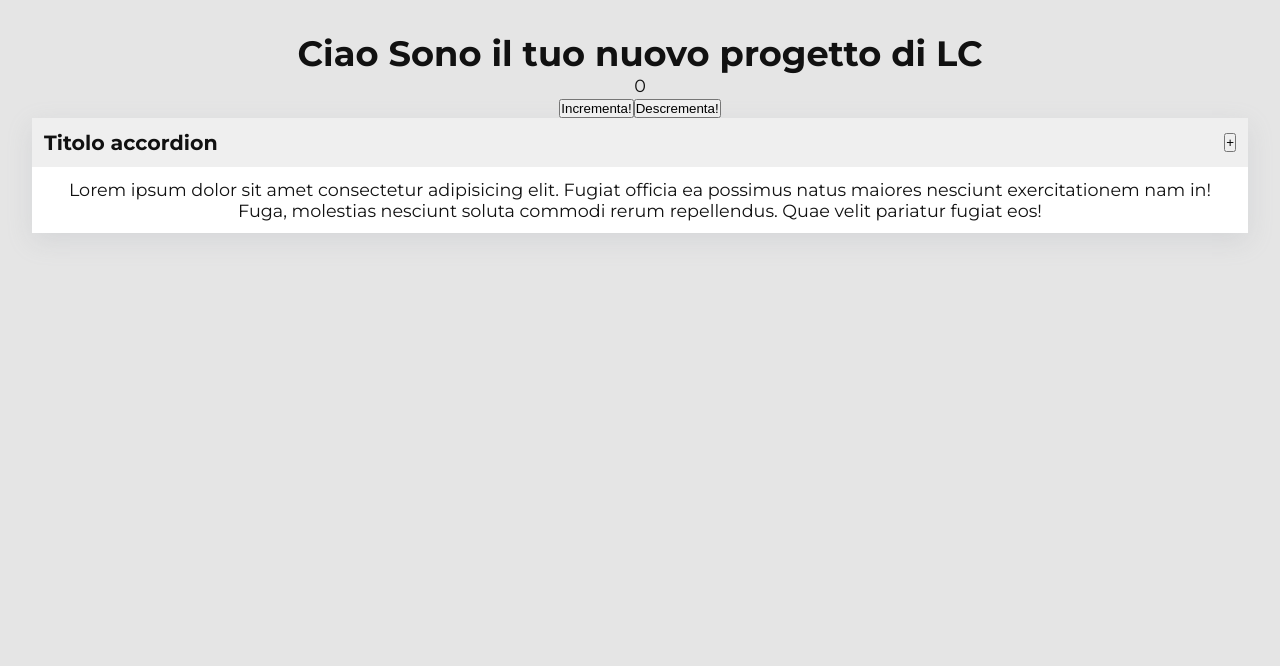
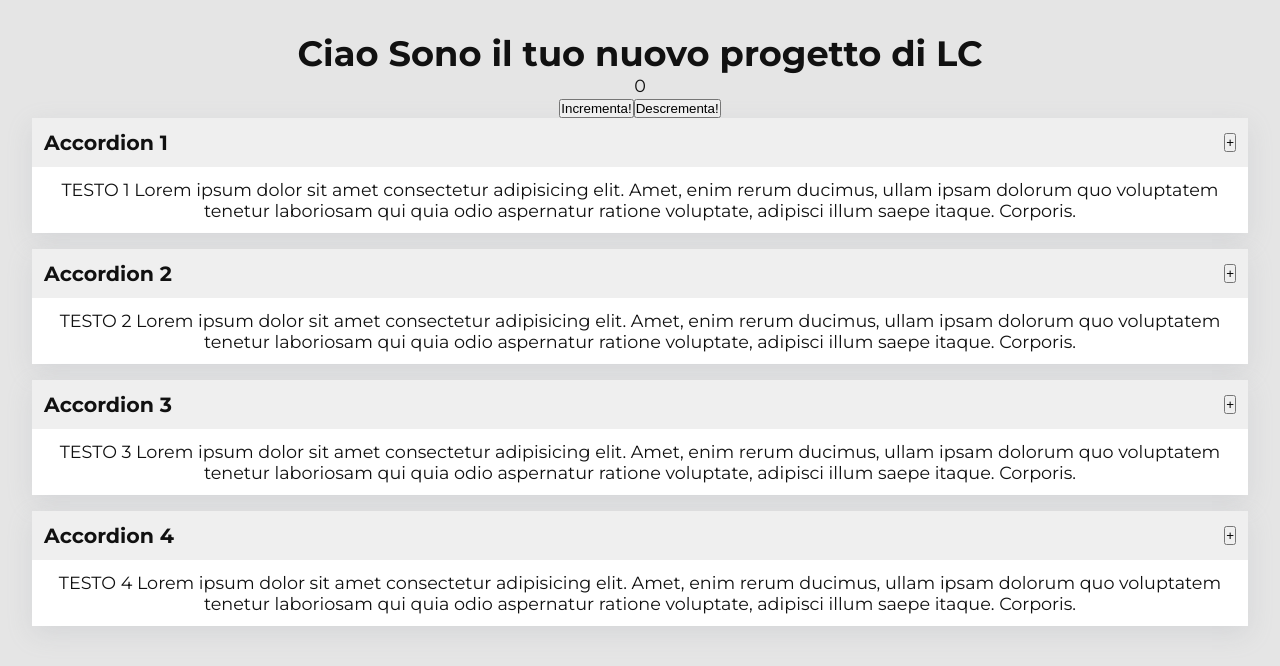
Before and after one commit to pimoGit/react-lc-148, a React (Vite) app: page / in a window 1280 px wide. Shown: the top 666 px of the page. Built offline with nearby package versions, Linux system fonts and the light colour scheme.

Commit message:
gestione accordion item con props

```diff
--- /dev/null
+++ b/src/components/accordion/AccordionItem.jsx
@@ -0,0 +1,16 @@
+export default function AccordionItem(props) {
+
+    const { titolo, contenuto } = props;
+
+    return (
+        <div className="accordion">
+            <div className="accordion__title">
+                <h3>{titolo}</h3>
+                <button>+</button>
+            </div>
+            <div>
+                {contenuto}
+            </div>
+        </div>
+    );
+}
--- a/src/components/accordion/AccordionList.jsx
+++ b/src/components/accordion/AccordionList.jsx
@@ -1,19 +1,47 @@
+import AccordionItem from "./AccordionItem";
+
+
+// DATI
+const faqs = [
+    {
+        title: "Accordion 1",
+        content:
+            "TESTO 1 Lorem ipsum dolor sit amet consectetur adipisicing elit. Amet, enim rerum ducimus, ullam ipsam dolorum quo voluptatem tenetur laboriosam qui quia odio aspernatur ratione voluptate, adipisci illum saepe itaque. Corporis.",
+    },
+    {
+        title: "Accordion 2",
+        content:
+            "TESTO 2 Lorem ipsum dolor sit amet consectetur adipisicing elit. Amet, enim rerum ducimus, ullam ipsam dolorum quo voluptatem tenetur laboriosam qui quia odio aspernatur ratione voluptate, adipisci illum saepe itaque. Corporis.",
+    },
+    {
+        title: "Accordion 3",
+        content:
+            "TESTO 3 Lorem ipsum dolor sit amet consectetur adipisicing elit. Amet, enim rerum ducimus, ullam ipsam dolorum quo voluptatem tenetur laboriosam qui quia odio aspernatur ratione voluptate, adipisci illum saepe itaque. Corporis.",
+    },
+    {
+        title: "Accordion 4",
+        content:
+            "TESTO 4 Lorem ipsum dolor sit amet consectetur adipisicing elit. Amet, enim rerum ducimus, ullam ipsam dolorum quo voluptatem tenetur laboriosam qui quia odio aspernatur ratione voluptate, adipisci illum saepe itaque. Corporis.",
+    },
+];
+
 export default function AccordionList() {
 
 
     return (
         <div className="accordion-list">
 
-            {/* elemento singolo di accordion */}
-            <div className="accordion">
-                <div className="accordion__title">
-                    <h3>Titolo accordion</h3>
-                    <button>+</button>
-                </div>
-                <div>
-                    Lorem ipsum dolor sit amet consectetur adipisicing elit. Fugiat officia ea possimus natus maiores nesciunt exercitationem nam in! Fuga, molestias nesciunt soluta commodi rerum repellendus. Quae velit pariatur fugiat eos!
-                </div>
-            </div>
+            {faqs.map((faq, index) => (
+                <AccordionItem
+                    titolo={faq.title}
+                    contenuto={faq.content}
+                    key={index}
+                />
+            ))}
+
+
+
+
 
         </div>
 
```
